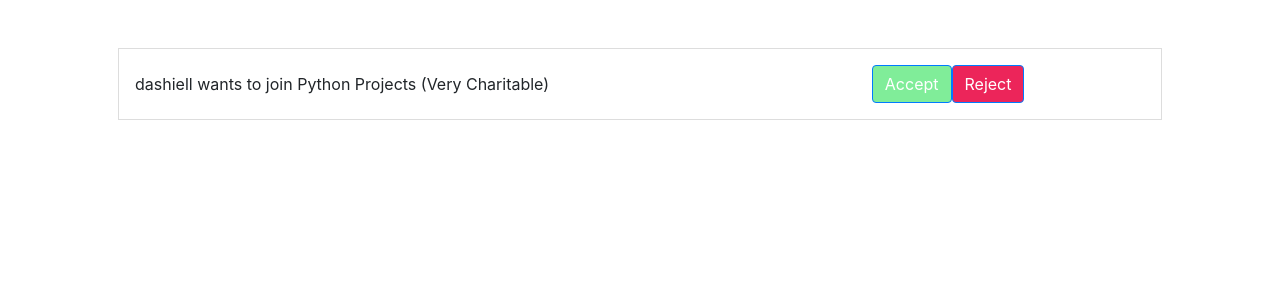
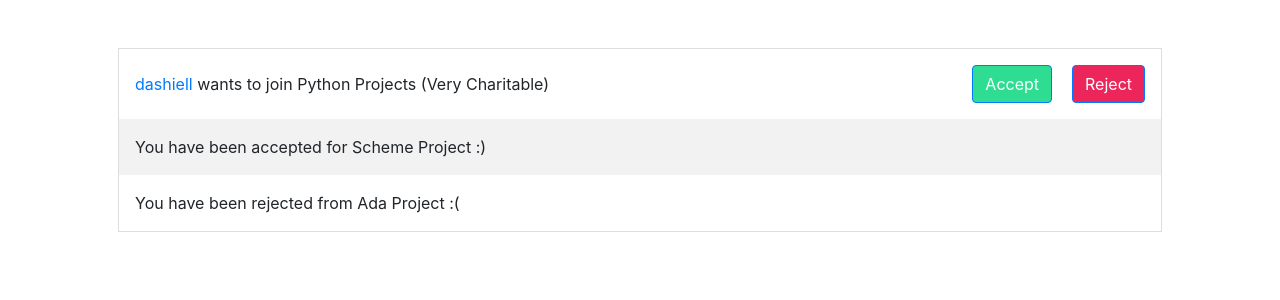
Before and after one commit to dragondoodler222/Opus, a Flask app: page /notifications in a window 1280 px wide. Shown: the part 82-382 px from the top of the page. Run offline with Flask 2, Linux system fonts and the light colour scheme; a user stored in the database is signed in; some libraries are stand-ins or nearby versions.

Commit message:
notifications

```diff
--- a/application.py
+++ b/application.py
@@ -55,13 +55,38 @@ def profile(username):
 
     return render_template("profile.html",other_user=other_user,user=user,active_tasks=tasks,task_count=len(tasks), len=len)
 
-@app.route("/notifications")
+@app.route("/notifications",methods=['POST', 'GET'])
 @login_required
 def notifications():
-    user=getuser(session, db)
-    tasks = db.execute("SELECT * FROM tasks WHERE creator = :id", id=session["user_id"])
+    notifications = [
+        {
+            "format" : "join-prompt",
+            "user" : "dashiell",
+            "task-name" : "Python Projects (Very Charitable)"
+        },
+        {
+            "format" : "accept-notification",
+            "task-name" : "Scheme Project :)"
+        },
+        {
+            "format" : "reject-notification",
+            "task-name" : "Ada Project :("
+        }
+    ]
 
-    return render_template("notifications.html",user=user,active_tasks=tasks,task_count=len(tasks), len=len)
+    if request.method == "POST":
+        if request.form["request_type"] == "Accept":
+            pass
+            # MAKE THEM JOIN THE TASK
+        else:
+            pass
+            # MAKE THEM JOIN THE TASK
+        return ""
+    else:
+        user=getuser(session, db)
+        tasks = db.execute("SELECT * FROM tasks WHERE creator = :id", id=session["user_id"])
+
+        return render_template("notifications.html",notifications=notifications,user=user,active_tasks=tasks,task_count=len(tasks), len=len)
 
 
 @app.route("/search", methods=["GET", "POST"])
--- a/static/notifications.css
+++ b/static/notifications.css
@@ -10,14 +10,31 @@ th, td {
   padding: 16px;
 }
 
+td.acceptreject {
+  display: flex;
+  justify-content: flex-end;
+}
+
 tr:nth-child(even) {
   background-color: #f2f2f2;
 }
 
 .accept-button {
-  background: #80ED99;
+  background: #2FDD92;
+  margin-right: 20px;
+}
+.accept-button:hover {
+  background: #34BE82;
 }
 
 .reject-button {
   background: #EC255A;
 }
+.reject-button:hover {
+  background: #d11749;
+}
+
+a:hover, a:visited, a:link, a:active
+{
+    text-decoration: none;
+}
--- /dev/null
+++ b/static/notifications.js
@@ -0,0 +1,4 @@
+function postData(type) {
+	console.log("type");
+	$.post("",{request_type: (type == 1 ? "Accept" : "Reject")},() => window.location.reload());
+}
--- a/static/styles.css
+++ b/static/styles.css
@@ -92,3 +92,14 @@ fill: none;
   font-size: 1em;
   text-anchor: middle;
 }
+
+.notification-circle {
+  content: "";
+  position: absolute;
+  top: 20%;
+  right: 20%;
+  width: 10px;
+  height: 10px;
+  border-radius: 50%;
+  background: #EC255A;
+}
--- a/templates/layout.html
+++ b/templates/layout.html
@@ -40,9 +40,9 @@
                     </ul> -->
 
                     <ul class="navbar-nav ml-auto mt-2">
-                        <li style="transform:translateX(8px) translateY(7.5px);"class="nav-item"><a class="nav-link" href="/notifications"><svg xmlns="http://www.w3.org/2000/svg" width="16" height="16" fill="currentColor" class="bi bi-bell-fill" viewBox="0 0 16 16">
+                        <li style="position: relative; transform:translateX(8px) translateY(7.5px);"class="nav-item"><a class="nav-link" href="/notifications"><svg xmlns="http://www.w3.org/2000/svg" width="16" height="16" fill="currentColor" class="bi bi-bell-fill" viewBox="0 0 16 16">
   <path d="M8 16a2 2 0 0 0 2-2H6a2 2 0 0 0 2 2zm.995-14.901a1 1 0 1 0-1.99 0A5.002 5.002 0 0 0 3 6c0 1.098-.5 6-2 7h14c-1.5-1-2-5.902-2-7 0-2.42-1.72-4.44-4.005-4.901z"/>
-</svg></a></li>
+</svg></a><span style="display:none;" class="notification-circle"></span></li>
                         <li class="nav-item">
                             <div id="user-information-dropdown">
                               <button onclick="showUserDropdown()" id="user-information-dropname" class="nav-link">{{ session.user_name }} <span class="dropdown-caret"></span></button>
--- a/templates/notifications.html
+++ b/templates/notifications.html
@@ -17,9 +17,22 @@
       <th>Last Name</th>
       <th>Points</th>
     </tr> -->
+    {% for notification in notifications %}
     <tr>
-      <td><a>dashiell</a> wants to join <a>Python Projects (Very Charitable)</a></td>
-      <td><button class="btn btn-primary accept-button">Accept</button><button class="btn btn-primary reject-button">Reject</button></td>
+      {% if notification["format"] == "join-prompt"%}
+        <td><a href="/profile/{{notification["user"]}}">{{notification["user"]}}</a> wants to join <a>{{notification["task-name"]}}</a></td>
+        <td class="acceptreject">
+          <button onclick = "postData(1)" class="btn btn-primary accept-button">Accept</button>
+          <button onclick = "postData(-1)" class="btn btn-primary reject-button">Reject</button>
+        </td>
+      {% elif notification["format"] == "accept-notification"%}
+        <td>You have been accepted for <a>{{notification["task-name"]}}</a></td>
+         <td></td>
+      {% elif notification["format"] == "reject-notification"%}
+        <td>You have been rejected from <a>{{notification["task-name"]}}</a></td><td></td>
+      {% endif %}
     </tr>
+     {% endfor %}
   </table>
+  <script src="/static/notifications.js"></script>
 {% endblock %}
```
